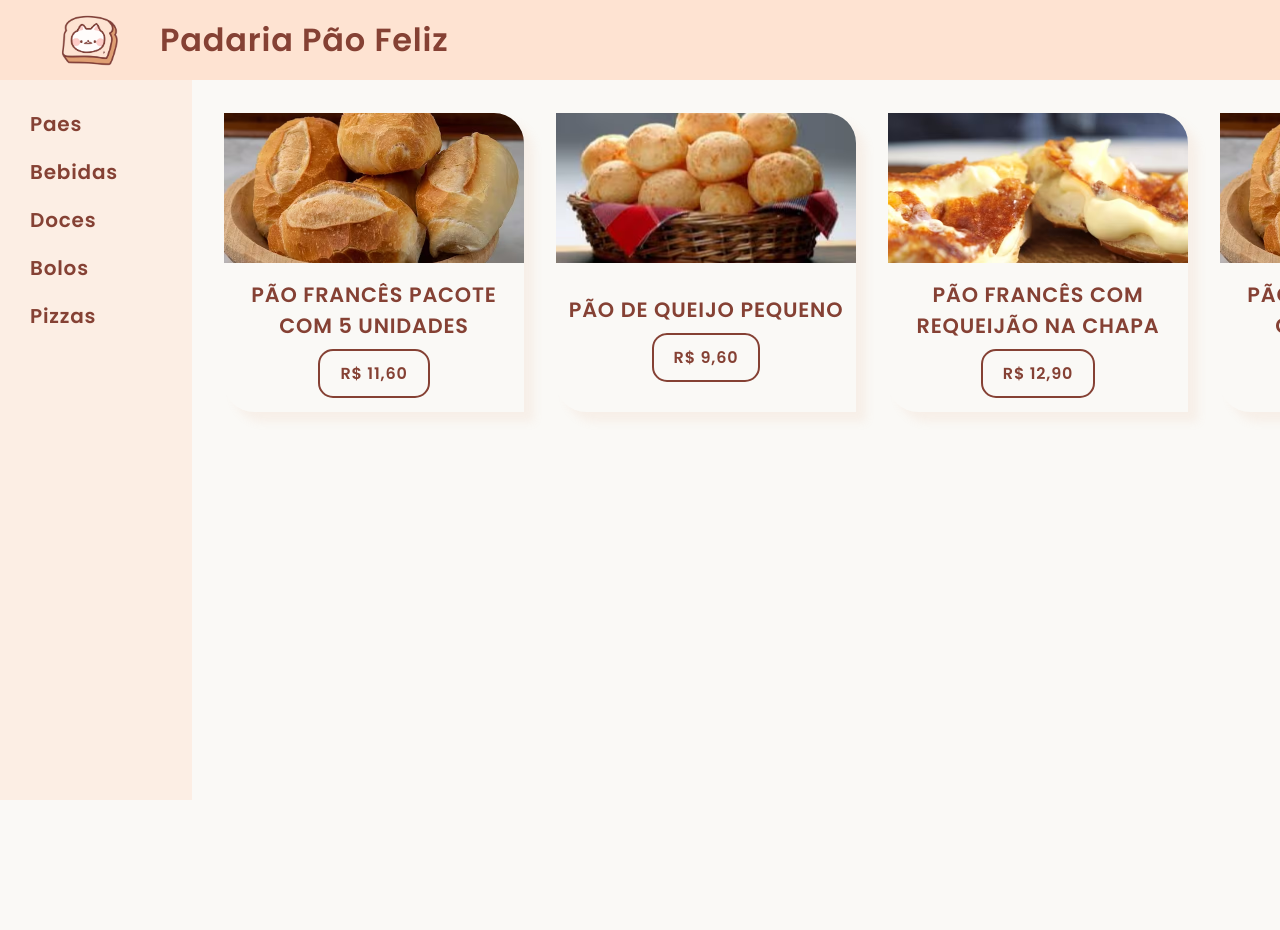
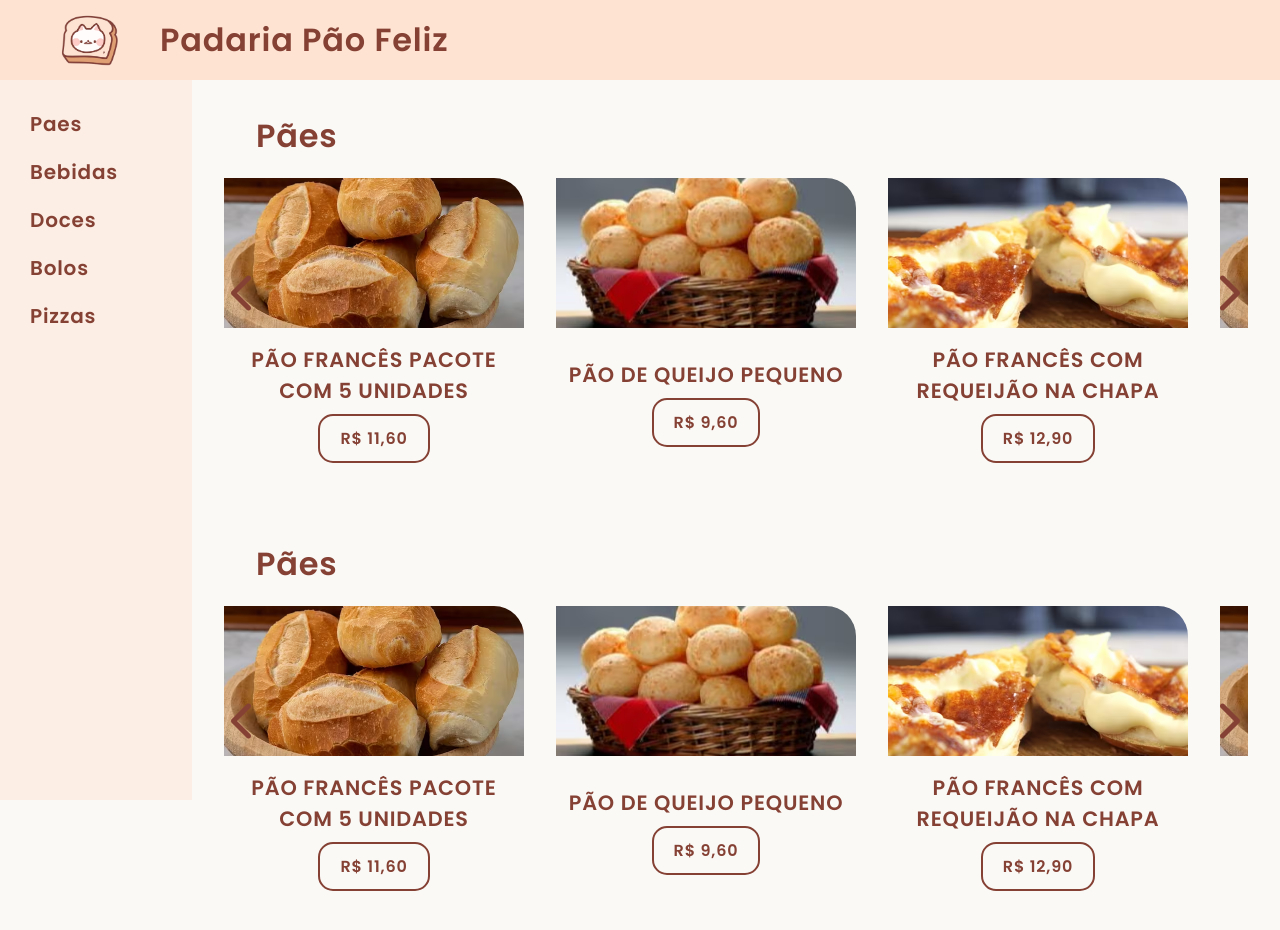
Before and after one commit to BrunoReiis/Padaria, a React (Vite) app: page / in a window 1280 px wide. Shown: the top 930 px of the page. Before the commit the page ends 800 px from the top, so only its background shows below. Built offline with nearby package versions, Linux system fonts and the light colour scheme.

Commit message:
Feature: Products carousel

```diff
--- a/src/App.tsx
+++ b/src/App.tsx
@@ -11,6 +11,7 @@ function App() {
         <SideBar />
         <div id="products">
           <ProductRow />
+          <ProductRow />
         </div>
       </div>
     </>
--- a/src/JS.tsx
+++ b/src/JS.tsx
@@ -1,8 +1,10 @@
 import { useEffect } from "react";
 import NavBar from "./scripts/NavBar.js";
+import ProductRow from "./scripts/ProductRow.js";
 
 function JS() {
   useEffect(() => {
+    ProductRow();
     NavBar();
   }, []);
   return null;
--- a/src/components/ProductRow.tsx
+++ b/src/components/ProductRow.tsx
@@ -3,7 +3,24 @@ import Card from "./Card";
 const ProductRow = () => {
   return (
     <>
-      <div className="product-row">
+      <div className="product_row">
+        <h1>Pães</h1>
+        <div className="product_row_carousel">
+          <Card
+            img="/mockup-01.avif"
+            title="PÃO FRANCÊS PACOTE COM 5 UNIDADES"
+            buttonText="R$ 11,60"
+          />
+          <Card
+            img="/mockup-02.avif"
+            title="PÃO DE QUEIJO PEQUENO"
+            buttonText="R$ 9,60"
+          />
+          <Card
+            img="/mockup-03.avif"
+            title="PÃO FRANCÊS COM REQUEIJÃO NA CHAPA"
+            buttonText="R$ 12,90"
+          />
           <Card
             img="/mockup-01.avif"
             title="PÃO FRANCÊS PACOTE COM 5 UNIDADES"
@@ -35,6 +52,7 @@ const ProductRow = () => {
             buttonText="R$ 12,90"
           />
         </div>
+      </div>
     </>
   );
 };
--- a/src/css/Card.scss
+++ b/src/css/Card.scss
@@ -1,14 +1,14 @@
 .card {
   border-top-right-radius: 30px;
   border-bottom-left-radius: 30px;
-  border: solid 1px transparent;
+  border: solid 2px transparent;
 
   width: 300px;
   height: 300px;
 
-  -webkit-box-shadow: 10px 10px 10px 0px rgba(223, 159, 115, 0.1);
-  -moz-box-shadow: 10px 10px 10px 0px rgba(223, 159, 115, 0.1);
-  box-shadow: 10px 10px 10px 0px rgba(223, 159, 115, 0.1);
+  // -webkit-box-shadow: 10px 10px 10px 0px rgba(223, 159, 115, 0.1);
+  // -moz-box-shadow: 10px 10px 10px 0px rgba(223, 159, 115, 0.1);
+  // box-shadow: 10px 10px 10px 0px rgba(223, 159, 115, 0.1);
 
   display: flex;
   flex-direction: column;
@@ -58,5 +58,5 @@
   }
 }
 .card:hover {
-  border: solid 1px rgba(223, 159, 115, 0.5);
+  border: solid 2px rgba(223, 159, 115, 0.5);
 }
--- a/src/css/ProductRow.scss
+++ b/src/css/ProductRow.scss
@@ -1,12 +1,46 @@
-.product-row {
+.product_row {
+  width: 85vw;
+  padding: 2rem;
+  position: relative;
   // border: solid 1px crimson;
 
-  width: 85vw;
-  display: flex;
-  gap: 2rem;
-  padding: 2rem;
+  > h1 {
+    // border: solid 1px crimson;
+    margin: 1rem 2rem;
+    margin-top: 0;
+  }
+  .product_row_carousel {
+    // border: solid 1px crimson;
+    display: flex;
+    gap: 2rem;
 
-  overflow-y: auto;
-  -ms-overflow-style: none;
-  scrollbar-width: none;
+    overflow-y: auto;
+    -ms-overflow-style: none;
+    scrollbar-width: none;
+  }
+
+  .arrow_left,
+  .arrow_right {
+    position: absolute;
+    top: 0;
+    left: 2rem;
+    bottom: 0;
+    font-size: 40px;
+    line-height: 250px;
+    width: 40px;
+    text-align: center;
+    color: #000;
+    cursor: pointer;
+    border: none;
+    background: transparent;
+    opacity: 1;
+    transition: all 0.3s ease;
+    z-index: 3;
+  }
+
+  .arrow_right {
+    background: transparent;
+    left: auto;
+    right: 2rem;
+  }
 }
--- /dev/null
+++ b/src/scripts/ProductRow.js
@@ -0,0 +1,99 @@
+export default function ProductRow() {
+    function isInViewport(element) {
+        // Funcao que checa se o elemento esta visivel na pagina
+        const rect = element.getBoundingClientRect();
+        return (
+            rect.top >= 0 &&
+            rect.left >= 0 &&
+            rect.bottom <= (window.innerHeight || document.documentElement.clientHeight) &&
+            rect.right <= (window.innerWidth || document.documentElement.clientWidth)
+        );
+    }
+
+    function addsControlButtons(row) {
+        // funcao muito complicada pra inserir os botoes de navegacao caso necessario, futuramente a gente tenta fazer isso com algum react component, isso se der
+        const arrow_left = document.createElement("button")
+        arrow_left.setAttribute("class", "arrow_left control")
+        arrow_left.setAttribute("aria-label", "Previous image")
+        const arrow_left_i = document.createElement("i")
+        arrow_left_i.setAttribute("class", "fa-solid fa-chevron-left")
+        arrow_left.appendChild(arrow_left_i)
+
+        const arrow_right = document.createElement("button")
+        arrow_right.setAttribute("class", "arrow_right control")
+        arrow_right.setAttribute("aria-label", "Next image")
+        const arrow_right_i = document.createElement("i")
+        arrow_right_i.setAttribute("class", "fa-solid fa-chevron-right")
+        arrow_right.appendChild(arrow_right_i)
+
+        row.appendChild(arrow_left)
+        row.appendChild(arrow_right)
+    }
+
+    function controlButtonsNeeded() {
+        const rows = document.querySelectorAll(".product_row")
+        let needsControls = false
+        rows.forEach((row) => {
+            row.lastChild.childNodes.forEach((item, index) => {
+                if (!isInViewport(item)) {
+                    needsControls = true
+                }
+            })
+            if (needsControls) { addsControlButtons(row) }
+        })
+    }
+    controlButtonsNeeded()
+
+    function checksIfItemsAreVisible(row) {
+        let invisibles = []
+
+        row.querySelector(".product_row_carousel").childNodes.forEach((item, index) => {
+            if (!isInViewport(item)) {
+                invisibles.push(index)
+            }
+        })
+        console.log(invisibles);
+        return invisibles[0]
+    }
+
+    function controls(rows) {
+        rows.forEach((row) => {
+            const controls = row.querySelectorAll('.control')
+            let currentItem = checksIfItemsAreVisible(row)
+
+
+            controls.forEach(control => {
+                control.addEventListener('click', () => {
+
+                    const cards = row.querySelectorAll('.card')
+                    const isLeft = control.classList.contains('arrow_left')
+
+                    if (isLeft) {
+                        currentItem -= 1
+                    } else {
+                        currentItem += 1
+                    }
+
+                    if (currentItem >= cards.length) {
+                        currentItem = 0
+                    }
+                    if (currentItem < 0) {
+                        currentItem = cards.length - 1
+                    }
+
+                    cards[currentItem].scrollIntoView({
+                        inline: "center",
+                        behavior: "smooth",
+                    })
+                    cards[currentItem].classList.add('current-item')
+
+                })
+            })
+        })
+    }
+    const rows = document.querySelectorAll(".product_row")
+
+    controls(rows)
+
+
+}
```
Lines whose indentation alone changed are shown as unchanged.
